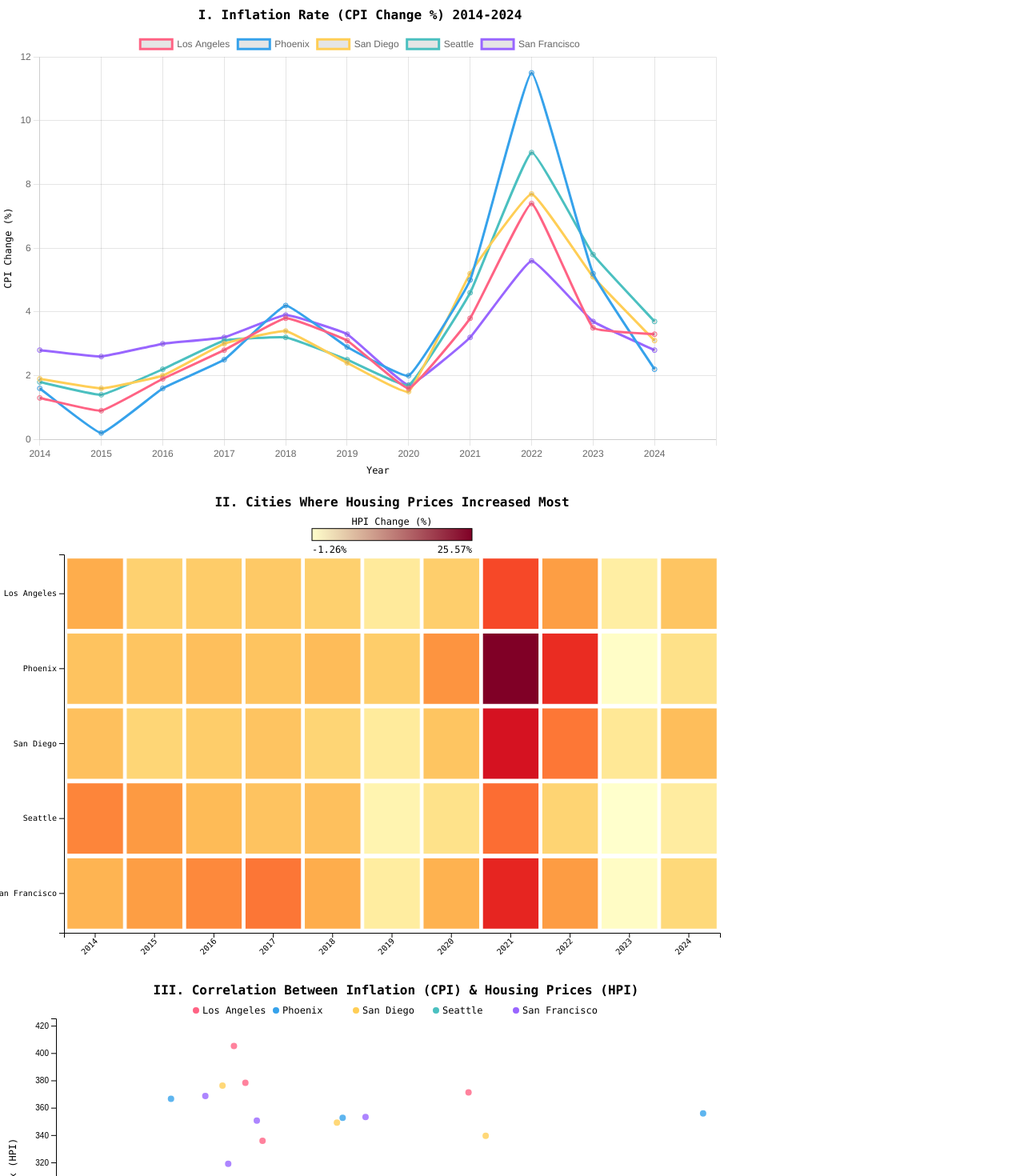
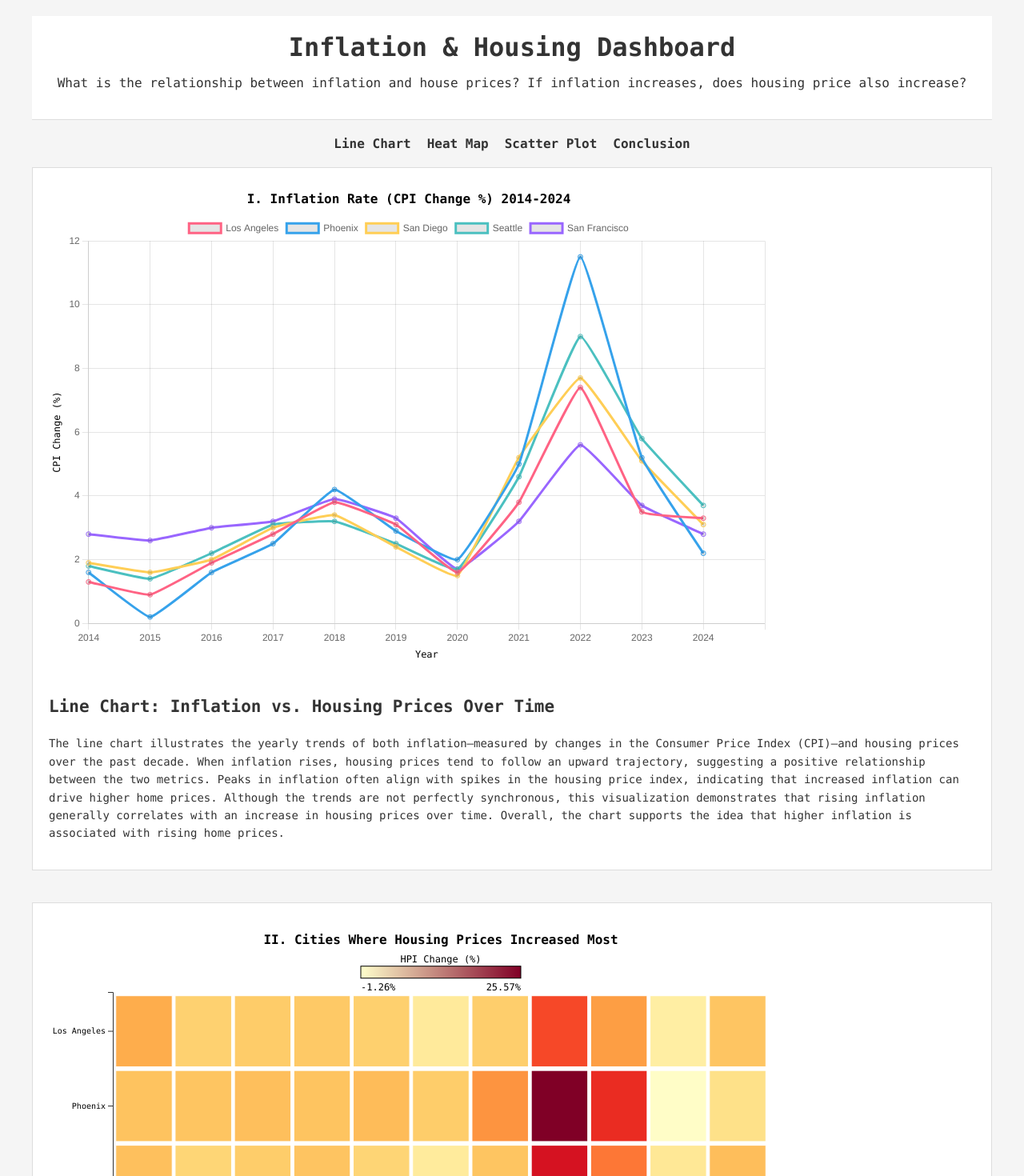
Before and after one commit to NurjahanJ/inflation_housing, a React (Create React App) app: page / in a window 1280 px wide. Shown: the top 1470 px of the page at 80% size. Built offline with nearby package versions, Linux system fonts and the light colour scheme.

Commit message:
Updated UI of webpage

```diff
--- a/src/App.css
+++ b/src/App.css
@@ -1,38 +1,75 @@
-.App {
-  text-align: center;
+
+body {
+  margin: 0;
+  font-family: source-code-pro, Menlo, Monaco, Consolas, 'Courier New', monospace;
+  background-color: #f5f5f5;
+  color: #333;
 }
 
-.App-logo {
-  height: 40vmin;
-  pointer-events: none;
+.dashboard {
+  max-width: 1200px;
+  margin: 0 auto;
+  padding: 20px;
 }
 
-@media (prefers-reduced-motion: no-preference) {
-  .App-logo {
-    animation: App-logo-spin infinite 20s linear;
-  }
+.dashboard-header {
+  text-align: center;
+  padding: 20px;
+  background-color: #fff;
+  border-bottom: 1px solid #ddd;
 }
 
-.App-header {
-  background-color: #282c34;
-  min-height: 100vh;
+.dashboard-header h1 {
+  margin: 0;
+  font-size: 2em;
+}
+
+.dashboard-nav ul {
+  list-style: none;
+  padding: 0;
+  margin: 20px 0;
+  display: flex;
+  justify-content: center;
+  gap: 20px;
+}
+
+.dashboard-nav a {
+  text-decoration: none;
+  color: #333;
+  font-weight: bold;
+}
+
+.dashboard-content {
   display: flex;
   flex-direction: column;
-  align-items: center;
-  justify-content: center;
-  font-size: calc(10px + 2vmin);
-  color: white;
+  gap: 40px;
+  margin-top: 20px;
 }
 
-.App-link {
-  color: #61dafb;
+.chart-section {
+  background-color: #fff;
+  padding: 20px;
+  border: 1px solid #ddd;
+  display: flex;
+  flex-wrap: wrap;
+  gap: 20px;
 }
 
-@keyframes App-logo-spin {
-  from {
-    transform: rotate(0deg);
-  }
-  to {
-    transform: rotate(360deg);
-  }
+.chart-container {
+  flex: 1 1 500px;
+  height: 600px;
 }
+
+.explanation {
+  flex: 1 1 400px;
+  font-size: 14px;
+  line-height: 1.6;
+}
+
+.dashboard-footer {
+  background-color: #fff;
+  padding: 20px;
+  border-top: 1px solid #ddd;
+  text-align: left;
+  margin-top: 40px;
+}
--- a/src/App.js
+++ b/src/App.js
@@ -1,15 +1,77 @@
 // src/App.js
 import React from 'react';
 import LineChart from './LineChart';
+import ScatterPlot from './ScatterPlot';
 import HeatMap from './HeatMap';
-import ScatterPlot from './ScatterPlot'
+import './App.css';
 
 function App() {
   return (
-    <div className="charts-wrapper">
-        <LineChart />
-        <HeatMap />
-      <ScatterPlot />
+    <div className="dashboard">
+      <header className="dashboard-header">
+        <h1>Inflation & Housing Dashboard</h1>
+        <p>
+          What is the relationship between inflation and house prices? If inflation increases, does housing price also increase?
+        </p>
+      </header>
+
+      <nav className="dashboard-nav">
+        <ul>
+          <li><a href="#line-chart-section">Line Chart</a></li>
+          <li><a href="#heatmap-section">Heat Map</a></li>
+          <li><a href="#scatter-plot-section">Scatter Plot</a></li>
+          <li><a href="#dashboard-footer">Conclusion</a></li>
+
+
+        </ul>
+      </nav>
+
+      <main className="dashboard-content">
+        <section id="line-chart-section" className="chart-section">
+          <div className="chart-container">
+            <LineChart />
+          </div>
+          <div className="explanation">
+            <h2>Line Chart: Inflation vs. Housing Prices Over Time</h2>
+            <p>
+              The line chart illustrates the yearly trends of both inflation—measured by changes in the Consumer Price Index (CPI)—and housing prices over the past decade. When inflation rises, housing prices tend to follow an upward trajectory, suggesting a positive relationship between the two metrics. Peaks in inflation often align with spikes in the housing price index, indicating that increased inflation can drive higher home prices. Although the trends are not perfectly synchronous, this visualization demonstrates that rising inflation generally correlates with an increase in housing prices over time. Overall, the chart supports the idea that higher inflation is associated with rising home prices.
+            </p>
+          </div>
+        </section>
+
+        <section id="heatmap-section" className="chart-section">
+          <div className="chart-container">
+            <HeatMap />
+          </div>
+          <div className="explanation">
+            <h2>Heat Map: Cities Where Housing Prices Increased Most</h2>
+            <p>
+              The heat map provides a regional perspective by displaying the intensity of housing price changes across various metropolitan areas over the past decade. Each cell represents the percentage change in home prices for a specific city and year, with darker colors indicating larger increases. This visualization clearly highlights which cities have experienced the most dramatic price hikes, suggesting that local economic factors also play a role. The heat map reinforces the overall positive relationship by showing that regions with higher inflationary pressures tend to see more significant increases in housing prices. Overall, it supports the idea that rising inflation is generally associated with increased home prices in key metropolitan areas.
+            </p>
+          </div>
+        </section>
+
+
+        <section id="scatter-plot-section" className="chart-section">
+          <div className="chart-container">
+            <ScatterPlot />
+          </div>
+          <div className="explanation">
+            <h2>Scatter Plot: Correlation Between Inflation & Housing Prices</h2>
+            <p>
+              The scatter plot maps individual data points for various U.S. cities, with each point representing a specific year’s inflation rate and corresponding housing price index. A clear positive correlation is observed as most points trend upward, indicating that higher inflation rates are typically associated with higher housing prices. While city-specific factors introduce some variability, the overall pattern reinforces that increased inflation is generally linked to rising home prices. This graph effectively demonstrates that, on average, as inflation increases, housing prices tend to follow suit. Thus, the scatter plot supports the notion of a positive relationship between inflation and housing prices.
+            </p>
+          </div>
+        </section>
+
+        </main>
+
+      <footer id="dashboard-footer" className="dashboard-footer">
+        <h2>Conclusion</h2>
+        <p>
+          In summary, the dashboard provides a comprehensive view of the relationship between inflation and housing prices. The line chart shows a general upward trend in both inflation and housing prices over time, while the scatter plot reveals a strong positive correlation across different cities. The heat map further emphasizes regional differences by pinpointing areas with the most dramatic home price increases. Together, these visualizations indicate that, on average, as inflation increases, housing prices also tend to rise, although the extent of this impact can vary by region. This multifaceted analysis answers the essential question by confirming that higher inflation is generally associated with higher housing prices.
+        </p>
+      </footer>
     </div>
   );
 }
```
